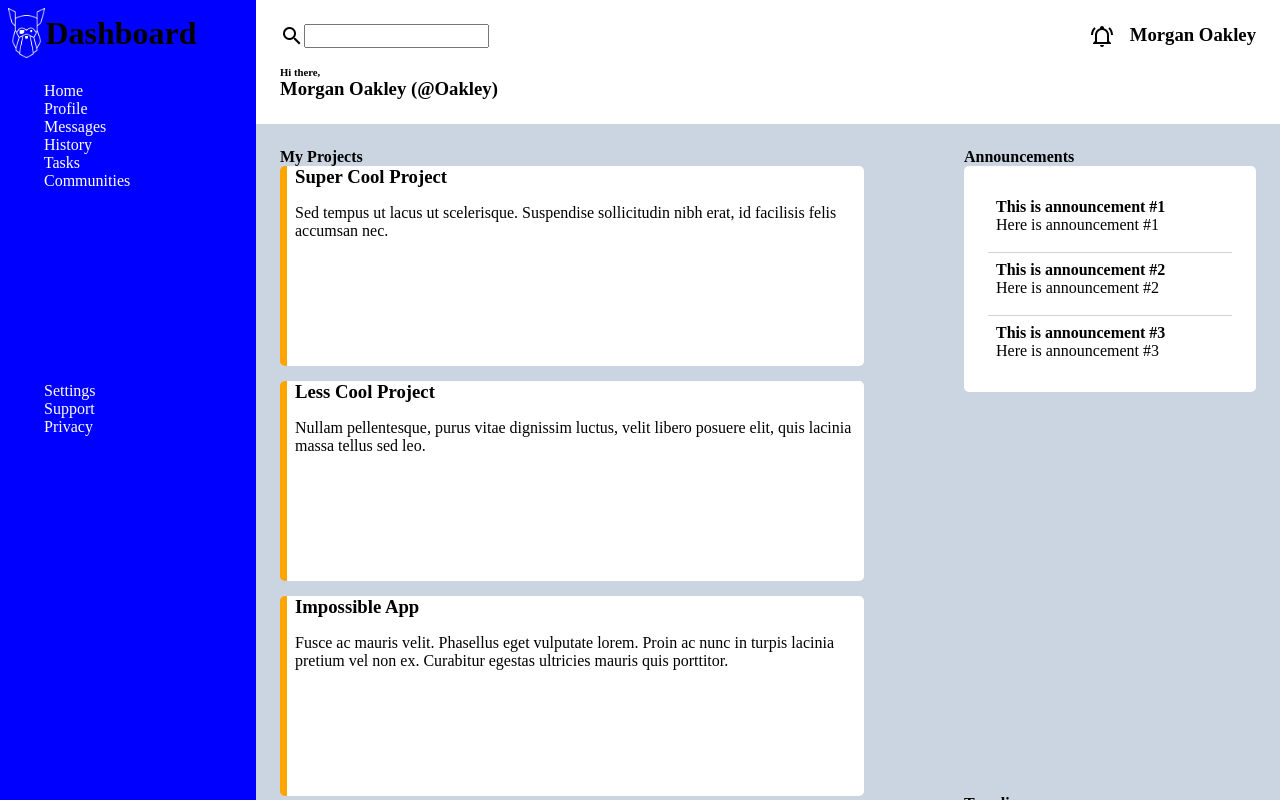
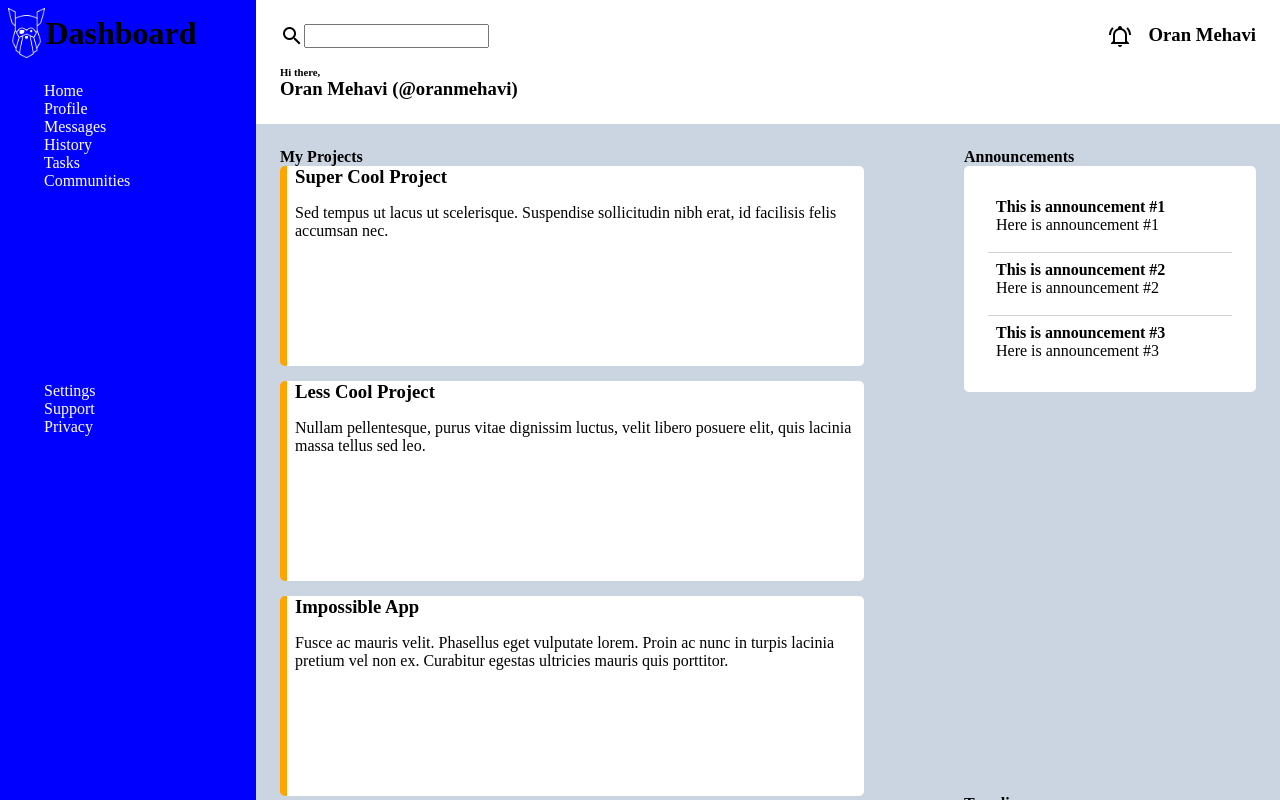
Before and after one commit to lolsniperftw/dashboard, a plain HTML site: page index.html in a window 1280 px wide. Shown: the top 800 px of the page. Drawn offline with Linux system fonts and the light colour scheme.

Commit message:
Changed name

```diff
--- a/index.html
+++ b/index.html
@@ -45,7 +45,7 @@
                 <div class="status-area">
                     <img src="./images/bell-ring-outline.png">
                     <img>
-                    <h3>Morgan Oakley</h3>
+                    <h3>Oran Mehavi</h3>
                 </div>
             </div>
             <div class="bottom">
@@ -53,7 +53,7 @@
                     <img>
                     <div class="profile-name">
                         <h6>Hi there,</h6>
-                        <h3>Morgan Oakley (@Oakley)</h3>
+                        <h3>Oran Mehavi (@oranmehavi)</h3>
                     </div>
                 </div>
                 <div class="buttons">
```
